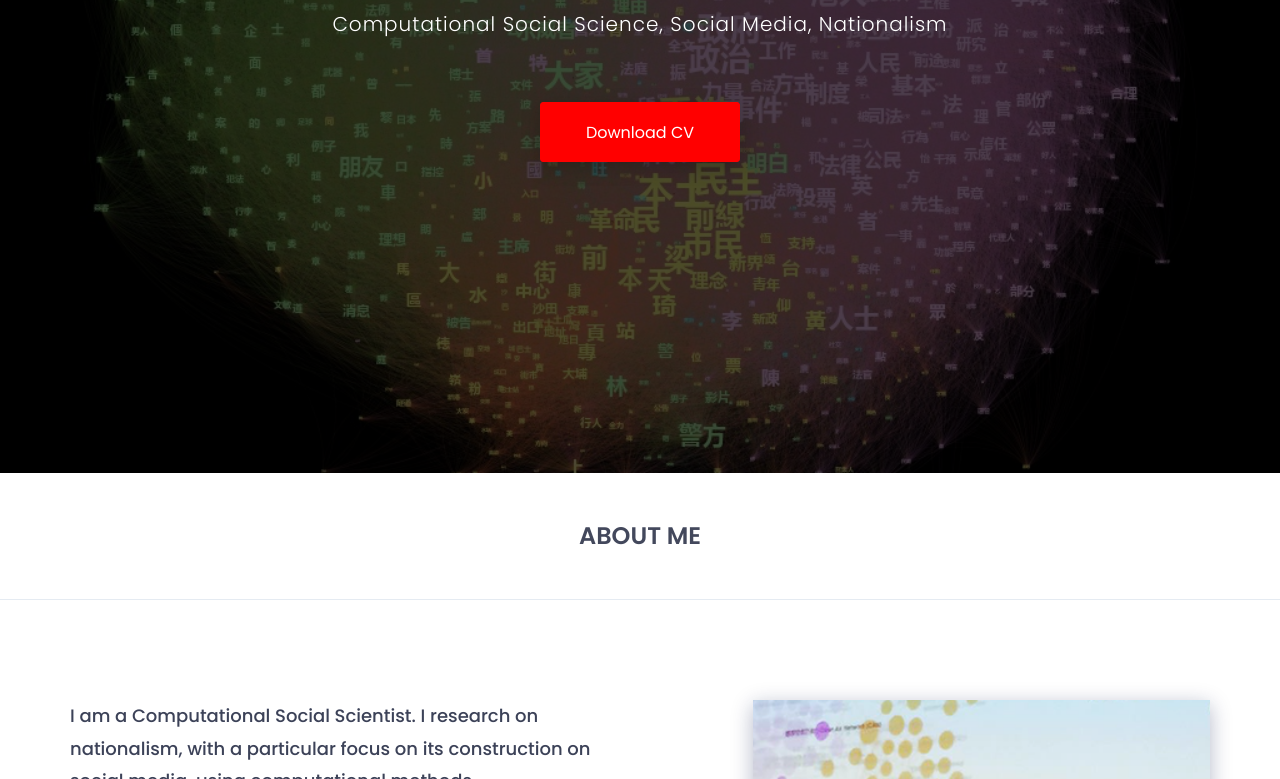
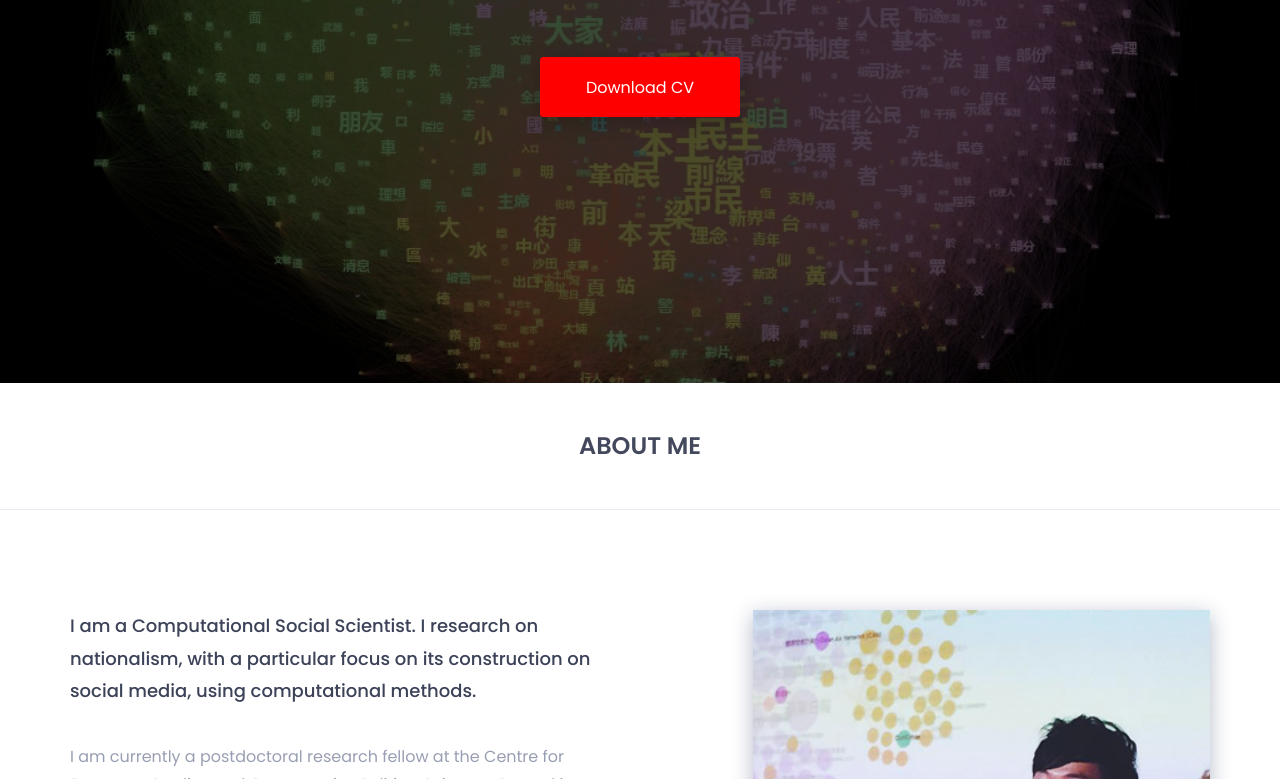
Before and after one commit to justinchuntingho/justinchuntingho.github.io, a plain HTML site: page index.html in a window 1280 px wide. Shown: the part 417-1196 px from the top of the page. Drawn offline with nearby package versions, Linux system fonts and the light colour scheme.

Commit message:
Update style.css

```diff
--- a/assets/css/style.css
+++ b/assets/css/style.css
@@ -179,7 +179,7 @@ nav.navbar.bootsnav .navbar-toggle i{color: #ff0000;}
     background:url(../images/about/1100words.jpg)no-repeat;
     background-size:cover;
     background-position: center;
-    height:890px;
+    height:50em;
     /* Create the parallax scrolling effect */
     background-attachment: fixed;
     background-repeat: no-repeat;
```
